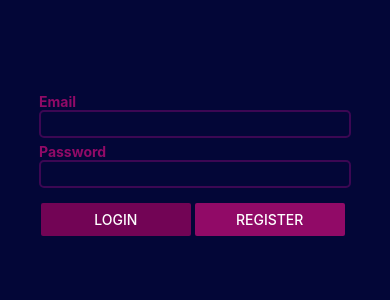
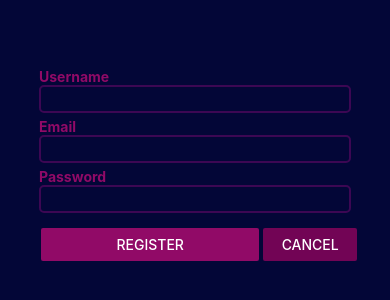
Before and after one commit to tkouleris/trivia_app_mobile, a React Native app: screen /Registration in a window 390 px wide. Shown: the part 258-558 px from the top of the page. Built offline with nearby package versions, Linux system fonts and the light colour scheme; no server answers.

Commit message:
feature: registration component

```diff
--- a/App.js
+++ b/App.js
@@ -1,122 +1,30 @@
+import {NavigationContainer} from '@react-navigation/native'
+import {createNativeStackNavigator} from "@react-navigation/native-stack";
 import {StatusBar} from 'expo-status-bar';
-import {Button, StyleSheet, Text, TextInput, View} from 'react-native';
-import {useEffect, useState} from "react";
-import * as http from "./util/http";
-import {Colors} from "./constants/colors";
-import {getToken} from "./util/http";
+import Login from "./components/Login";
+import Registration from "./components/Registration";
+
+const Stack = createNativeStackNavigator();
 
 export default function App() {
 
-    const [email, setEmail] = useState('')
-    const [password, setPassword] = useState('')
+    return (
+        <NavigationContainer>
+            <StatusBar style="light"/>
+            <Stack.Navigator
+                initialRouteName="Registration"
+                screenOptions={{headerShown: false}}
+            >
+                <Stack.Screen
+                    name="Login"
+                    component={Login}
+                />
 
-
-    // useEffect(() => {
-    //   getData().then((d)=>console.log(d.data))
-    // })
-
-    function emailInputHandler(emailValue){
-        setEmail(emailValue)
-    }
-
-    function passwordInputHandler(passwordValue){
-        setPassword(passwordValue)
-    }
-
-    async function handleLogin(){
-        const response =  await http.getToken(email, password)
-        if(response.status === 0){
-            console.log(response.message)
-        }else{
-            console.log(response.data.token)
-        }
-    }
-
-    return (
-        <View style={styles.container}>
-            <View style={styles.email_container}>
-                <View>
-                    <Text style={styles.email_text}>Email</Text>
-                </View>
-                <View>
-                    <TextInput style={styles.email} onChangeText={emailInputHandler} />
-                </View>
-            </View>
-
-            <View style={styles.password_container}>
-                <View>
-                    <Text style={styles.password_text}>Password</Text>
-                </View>
-                <View>
-                    <TextInput secureTextEntry={true} style={styles.password}  onChangeText={passwordInputHandler} />
-                </View>
-            </View>
-
-            <View style={styles.button_container}>
-                <View style={styles.login_button}>
-                    <Button color={Colors.light_dark} title={"Login"} onPress={handleLogin}/>
-                </View>
-                <View style={styles.register_button}>
-                    <Button color={Colors.light} title={"Register"}/>
-                </View>
-            </View>
-            <StatusBar style="light"/>
-        </View>
-    );
+                <Stack.Screen
+                    name="Registration"
+                    component={Registration}
+                />
+            </Stack.Navigator>
+        </NavigationContainer>
+    )
 }
-
-const styles = StyleSheet.create({
-    container: {
-        flex: 1,
-        backgroundColor: Colors.dark,
-        alignItems: 'center',
-        justifyContent: 'center'
-    },
-    email_container: {
-        width: '80%',
-    },
-    email_text: {
-        color: Colors.light,
-        fontWeight: "bold"
-    },
-    email: {
-        fontSize: 20,
-        borderColor: Colors.hard_dark,
-        color: Colors.light,
-        paddingHorizontal: 5,
-        borderWidth: 2,
-        width: '100%',
-        borderRadius: 5,
-        marginBottom: 5,
-    },
-    password_container: {
-        width: '80%',
-    },
-    password_text: {
-        color: Colors.light,
-        fontWeight: "bold"
-    },
-    password: {
-        fontSize: 20,
-        borderColor: Colors.hard_dark,
-        borderWidth: 2,
-        width: '100%',
-        borderRadius: 5,
-        color: Colors.light,
-        paddingHorizontal: 5,
-    },
-    button_container: {
-        width: "80%",
-        marginTop: 15,
-        flexDirection: "row"
-    },
-    login_button: {
-        width: "48%",
-        marginHorizontal: 2
-    },
-    register_button: {
-        width: "48%",
-        marginHorizontal: 2,
-        color: Colors.light
-    }
-});
--- /dev/null
+++ b/components/Login.js
@@ -0,0 +1,118 @@
+import {Button, StyleSheet, Text, TextInput, View} from "react-native";
+import {Colors} from "../constants/colors";
+import * as http from "../util/http";
+import {useState} from "react";
+
+function Login({navigation}){
+    const [email, setEmail] = useState('')
+    const [password, setPassword] = useState('')
+
+    function emailInputHandler(emailValue){
+        setEmail(emailValue)
+    }
+
+    function passwordInputHandler(passwordValue){
+        setPassword(passwordValue)
+    }
+
+    async function handleLogin(){
+        const response =  await http.getToken(email, password)
+        if(response.status === 0){
+            alert(response.message)
+        }else{
+            alert(response.data.token)
+        }
+    }
+
+    function handleRegistrationNavigation() {
+        navigation.navigate('Registration')
+    }
+
+    return  <View style={styles.container}>
+        <View style={styles.email_container}>
+            <View>
+                <Text style={styles.email_text}>Email</Text>
+            </View>
+            <View>
+                <TextInput style={styles.email} onChangeText={emailInputHandler} />
+            </View>
+        </View>
+
+        <View style={styles.password_container}>
+            <View>
+                <Text style={styles.password_text}>Password</Text>
+            </View>
+            <View>
+                <TextInput secureTextEntry={true} style={styles.password}  onChangeText={passwordInputHandler} />
+            </View>
+        </View>
+
+        <View style={styles.button_container}>
+            <View style={styles.login_button}>
+                <Button color={Colors.light_dark} title={"Login"} onPress={handleLogin}/>
+            </View>
+            <View style={styles.register_button}>
+                <Button color={Colors.light} title={"Register"} onPress={handleRegistrationNavigation}/>
+            </View>
+        </View>
+
+    </View>
+}
+
+export default Login;
+
+const styles = StyleSheet.create({
+    container: {
+        flex: 1,
+        backgroundColor: Colors.dark,
+        alignItems: 'center',
+        justifyContent: 'center'
+    },
+    email_container: {
+        width: '80%',
+    },
+    email_text: {
+        color: Colors.light,
+        fontWeight: "bold"
+    },
+    email: {
+        fontSize: 20,
+        borderColor: Colors.hard_dark,
+        color: Colors.light,
+        paddingHorizontal: 5,
+        borderWidth: 2,
+        width: '100%',
+        borderRadius: 5,
+        marginBottom: 5,
+    },
+    password_container: {
+        width: '80%',
+    },
+    password_text: {
+        color: Colors.light,
+        fontWeight: "bold"
+    },
+    password: {
+        fontSize: 20,
+        borderColor: Colors.hard_dark,
+        borderWidth: 2,
+        width: '100%',
+        borderRadius: 5,
+        color: Colors.light,
+        paddingHorizontal: 5,
+    },
+    button_container: {
+        width: "80%",
+        marginTop: 15,
+        flexDirection: "row"
+    },
+    login_button: {
+        width: "48%",
+        marginHorizontal: 2
+    },
+    register_button: {
+        width: "48%",
+        marginHorizontal: 2,
+        color: Colors.light
+    }
+});
--- /dev/null
+++ b/components/Registration.js
@@ -0,0 +1,118 @@
+import {Button, StyleSheet, Text, TextInput, View} from "react-native";
+import {Colors} from "../constants/colors";
+
+function Registration(){
+    return <View style={styles.container}>
+
+        <View style={styles.username_container}>
+            <View>
+                <Text style={styles.username_text}>Username</Text>
+            </View>
+            <View>
+                <TextInput style={styles.username} />
+            </View>
+        </View>
+
+        <View style={styles.email_container}>
+            <View>
+                <Text style={styles.email_text}>Email</Text>
+            </View>
+            <View>
+                <TextInput style={styles.email} />
+            </View>
+        </View>
+
+        <View style={styles.password_container}>
+            <View>
+                <Text style={styles.password_text}>Password</Text>
+            </View>
+            <View>
+                <TextInput secureTextEntry={true} style={styles.password} />
+            </View>
+        </View>
+
+        <View style={styles.button_container}>
+            <View style={styles.register_button}>
+                <Button color={Colors.light} title={"Register"} />
+            </View>
+            <View style={styles.cancel_button}>
+                <Button color={Colors.light_dark} title={"Cancel"}/>
+            </View>
+        </View>
+    </View>
+}
+
+export default Registration;
+
+const styles = StyleSheet.create({
+    container: {
+        flex: 1,
+        backgroundColor: Colors.dark,
+        alignItems: 'center',
+        justifyContent: 'center'
+    },
+    username_container: {
+        width: '80%',
+    },
+    username_text: {
+        color: Colors.light,
+        fontWeight: "bold"
+    },
+    username: {
+        fontSize: 20,
+        borderColor: Colors.hard_dark,
+        color: Colors.light,
+        paddingHorizontal: 5,
+        borderWidth: 2,
+        width: '100%',
+        borderRadius: 5,
+        marginBottom: 5,
+    },
+    email_container: {
+        width: '80%',
+    },
+    email_text: {
+        color: Colors.light,
+        fontWeight: "bold"
+    },
+    email: {
+        fontSize: 20,
+        borderColor: Colors.hard_dark,
+        color: Colors.light,
+        paddingHorizontal: 5,
+        borderWidth: 2,
+        width: '100%',
+        borderRadius: 5,
+        marginBottom: 5,
+    },
+    password_container: {
+        width: '80%',
+    },
+    password_text: {
+        color: Colors.light,
+        fontWeight: "bold"
+    },
+    password: {
+        fontSize: 20,
+        borderColor: Colors.hard_dark,
+        borderWidth: 2,
+        width: '100%',
+        borderRadius: 5,
+        color: Colors.light,
+        paddingHorizontal: 5,
+    },
+    button_container: {
+        width: "80%",
+        marginTop: 15,
+        flexDirection: "row"
+    },
+    cancel_button: {
+        width: "30%",
+        marginHorizontal: 2
+    },
+    register_button: {
+        width: "70%",
+        marginHorizontal: 2,
+        color: Colors.light
+    }
+});
--- a/package.json
+++ b/package.json
@@ -9,6 +9,8 @@
     "web": "expo start --web"
   },
   "dependencies": {
+    "@react-navigation/native": "^6.1.10",
+    "@react-navigation/native-stack": "^6.9.18",
     "axios": "^1.6.5",
     "expo": "~50.0.6",
     "expo-status-bar": "~1.11.1",
```
Also changed, not shown: 1 other file (tests, documents, lock files or other folders).
